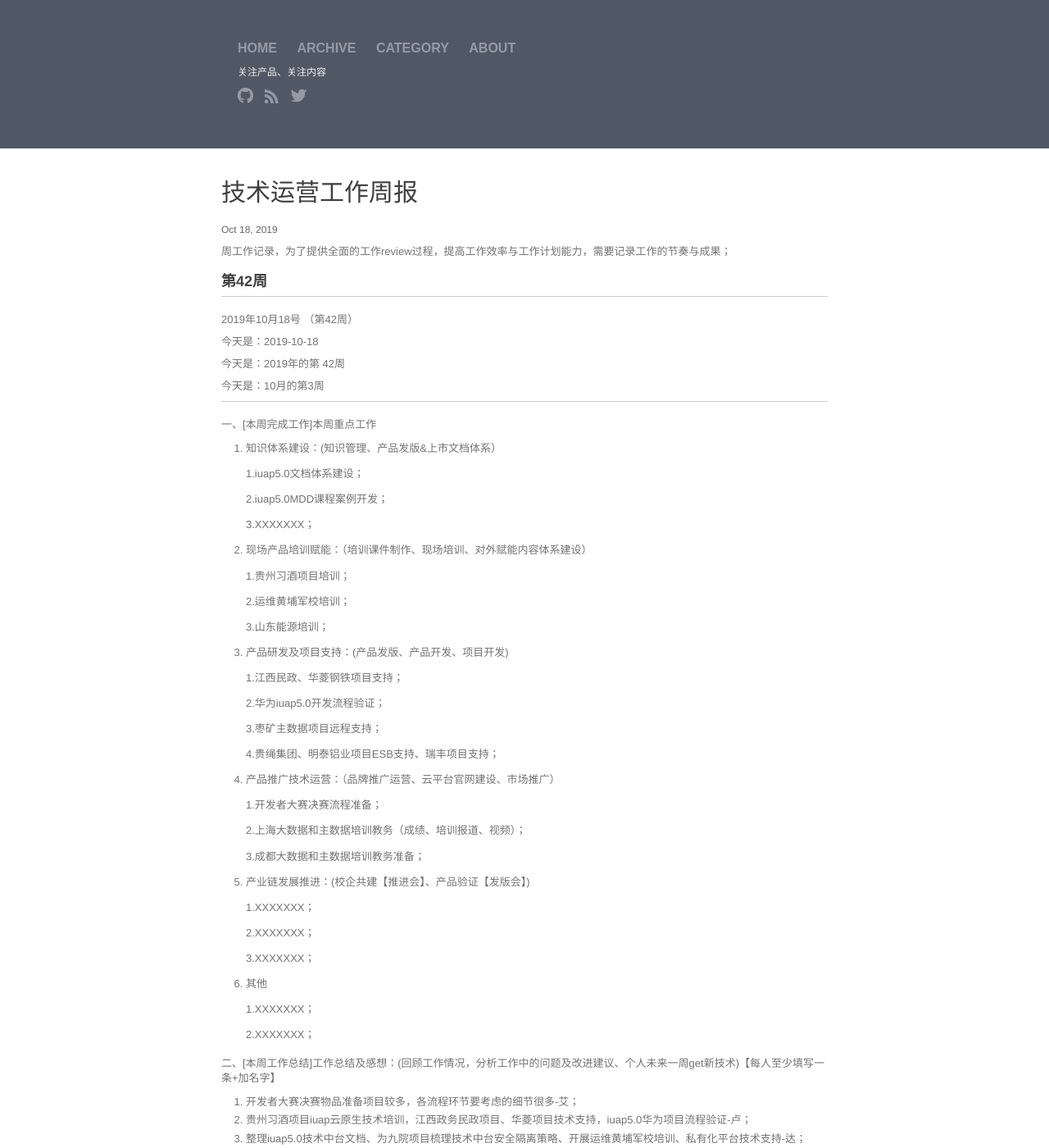
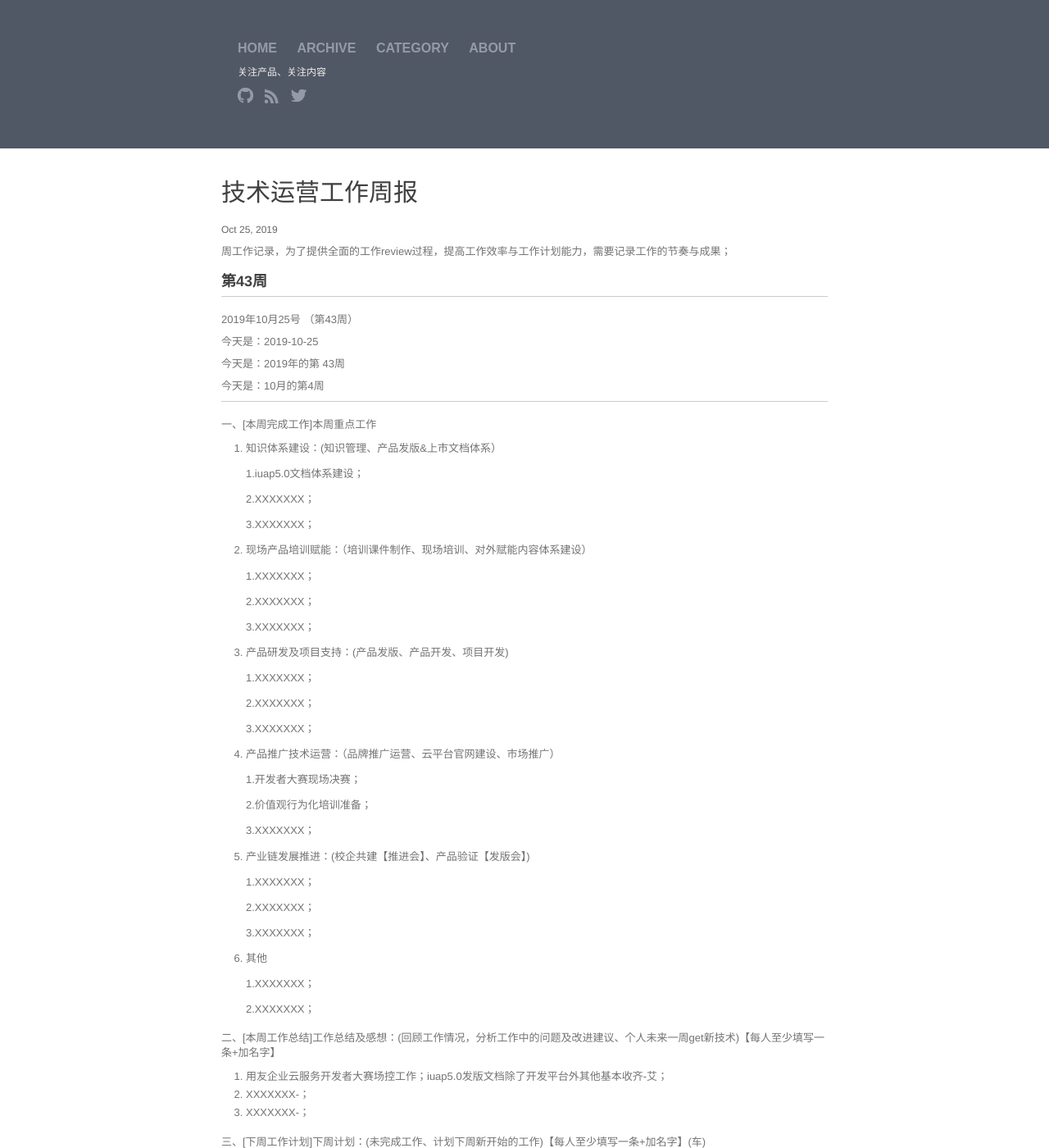
Before and after one commit to walllFlower/blog, a Jekyll site: the page built from _posts/2018-07-17-day_report_cxz.md, in a window 1280 px wide and 1400 px high. Shown: the whole window at 82% size. Built offline with Jekyll 4.4.1, drawn with Linux system fonts in a browser that asks for light colours; comment, search, counter and statistics services are not loaded; some of the changed text lies outside the part shown.

Commit message:
Update 2018-07-17-day_report_cxz.md

```diff
--- a/_posts/2018-07-17-day_report_cxz.md
+++ b/_posts/2018-07-17-day_report_cxz.md
@@ -1,11 +1,89 @@
 ---
 layout: post
 title:  "技术运营工作周报"
-date:   2019-10-18 14:57:32
+date:   2019-10-25 14:57:32
 categories: 技术运营工作周报
 ---
 
 周工作记录，为了提供全面的工作review过程，提高工作效率与工作计划能力，需要记录工作的节奏与成果；
+
+###  第43周
+
+***
+
+2019年10月25号 （第43周）
+
+今天是：2019-10-25
+
+今天是：2019年的第 43周
+
+今天是：10月的第4周
+
+***
+
+
+一、[本周完成工作]本周重点工作
+
+1. 知识体系建设：(知识管理、产品发版&上市文档体系）
+
+    1.iuap5.0文档体系建设；
+
+    2.XXXXXXX；
+
+    3.XXXXXXX；
+
+2. 现场产品培训赋能：（培训课件制作、现场培训、对外赋能内容体系建设）
+
+    1.XXXXXXX；
+
+    2.XXXXXXX；
+
+    3.XXXXXXX；
+
+3. 产品研发及项目支持：(产品发版、产品开发、项目开发)
+
+    1.XXXXXXX；
+
+    2.XXXXXXX；
+
+    3.XXXXXXX；
+
+4. 产品推广技术运营：（品牌推广运营、云平台官网建设、市场推广）
+
+    1.开发者大赛现场决赛；
+
+    2.价值观行为化培训准备；
+
+    3.XXXXXXX；
+
+
+5. 产业链发展推进：(校企共建【推进会】、产品验证【发版会】)
+
+    1.XXXXXXX；
+
+    2.XXXXXXX；
+
+    3.XXXXXXX；
+
+6. 其他
+
+    1.XXXXXXX；
+
+    2.XXXXXXX；
+
+二、[本周工作总结]工作总结及感想：(回顾工作情况，分析工作中的问题及改进建议、个人未来一周get新技术)【每人至少填写一条+加名字】
+
+1. 用友企业云服务开发者大赛场控工作；iuap5.0发版文档除了开发平台外其他基本收齐-艾；
+2. XXXXXXX-；
+3. XXXXXXX-；
+
+三、[下周工作计划]下周计划：(未完成工作、计划下周新开始的工作)【每人至少填写一条+加名字】(车)
+
+1. 成都大数据和主数据培训教务准备-艾；
+2. XXXXXXX-；
+3. XXXXXXX-；
+
+
 
 ###  第42周
 
```
